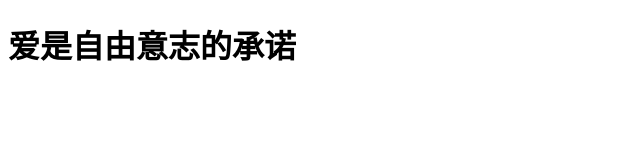
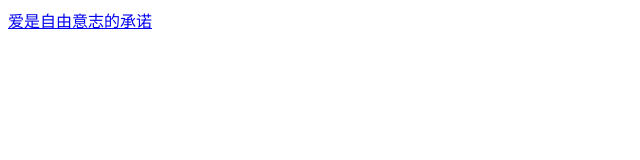
Before and after one commit to Love-Choice/Love-Choice.github.io, a plain HTML site: page index.html in a window 1280 px wide. Shown: the whole page, without its empty margins (0-640 px from the left). Drawn offline with Linux system fonts and the light colour scheme.

Commit message:
Update index.html

```diff
--- a/index.html
+++ b/index.html
@@ -5,6 +5,6 @@
 <title>爱是自由意志的沉沦o</title>
 </head>
 <body>
-  <h1>爱是自由意志的承诺</h1>
+  <a href="https://love-choice.github.io/Liber">爱是自由意志的承诺</a>
 </body>
 </html>
```
